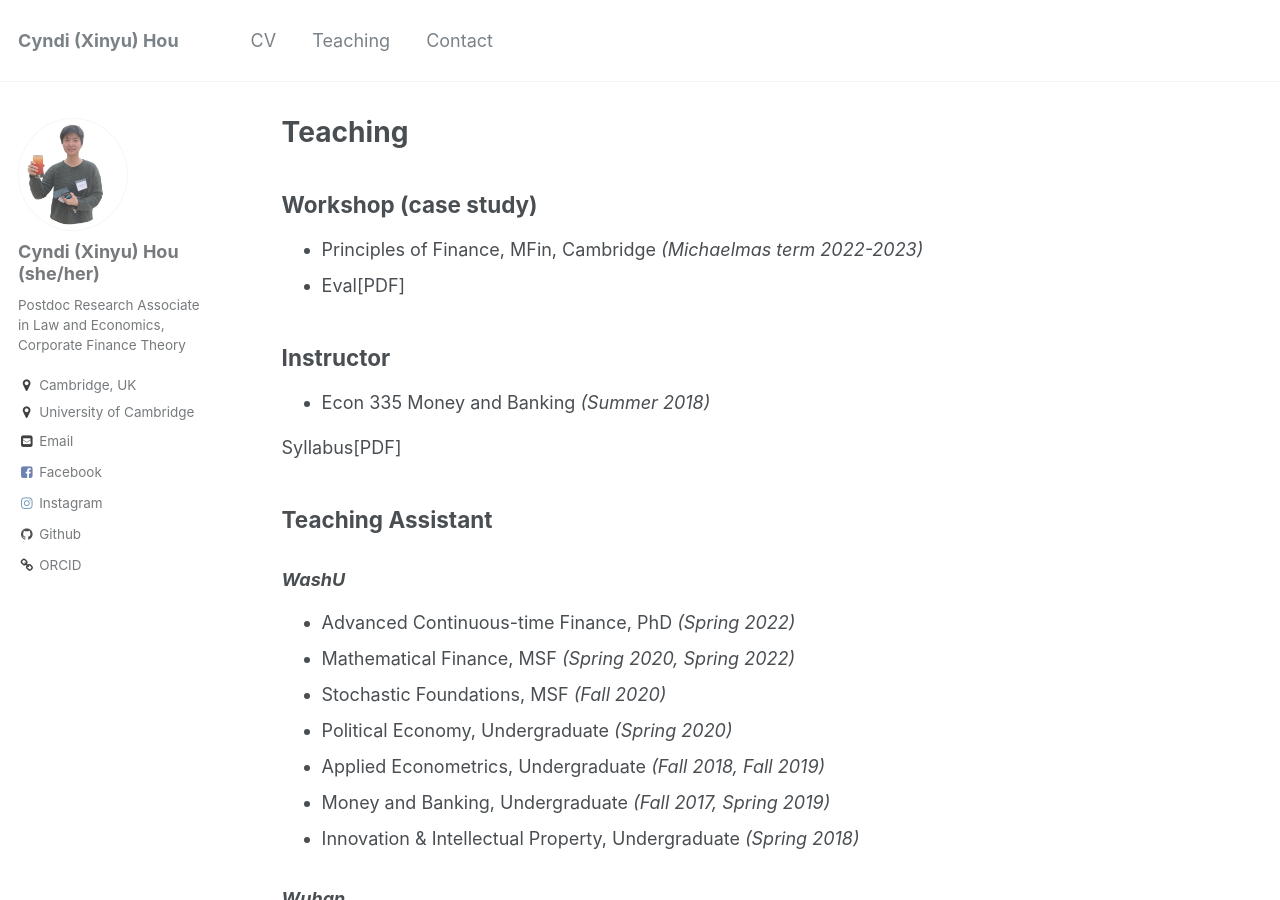
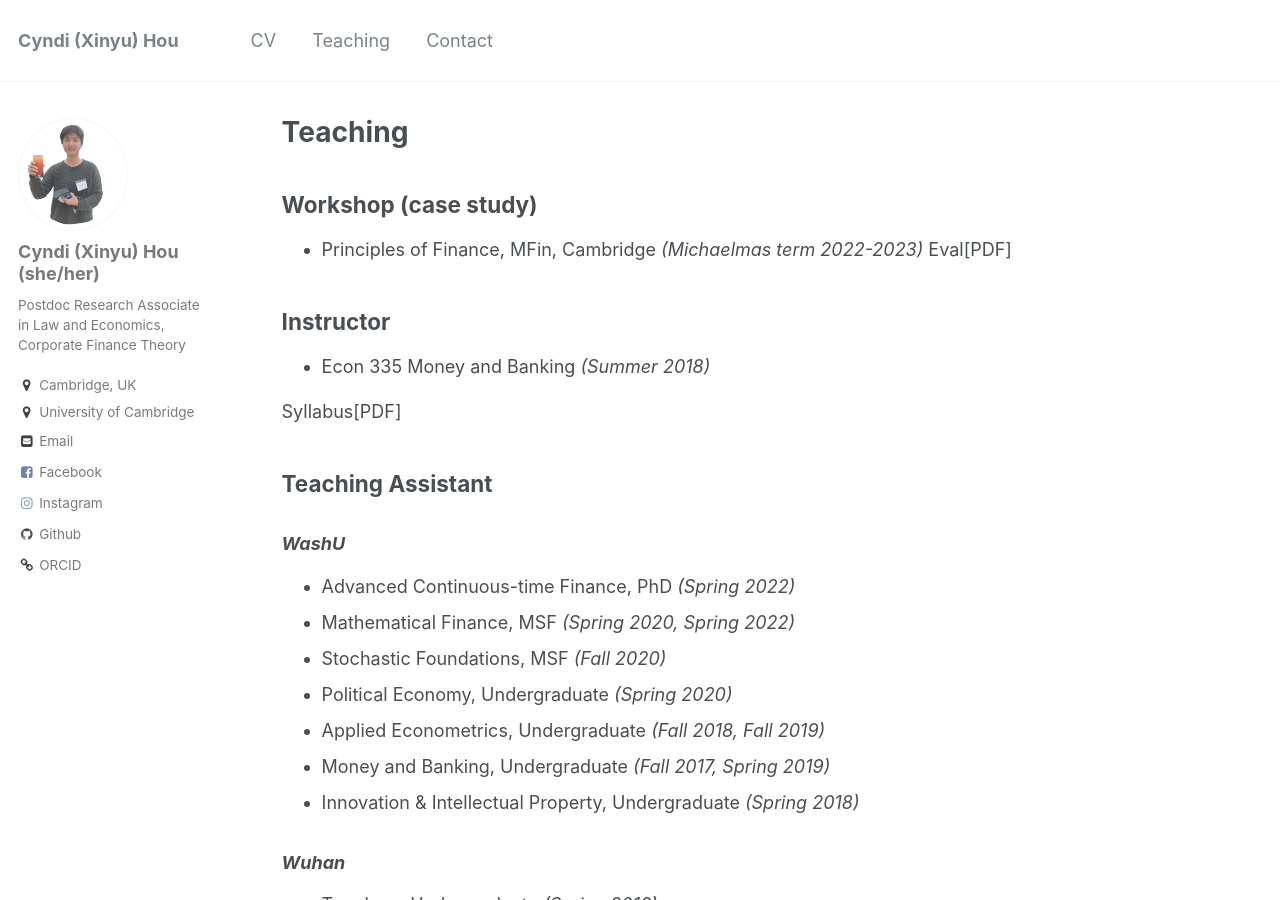
Before and after one commit to xinyuhou94/xinyuhou94.github.io, a Jekyll site: the page built from _pages/teaching.md, in a window 1280 px wide and 900 px high. Built offline with Jekyll 4.4.1, drawn with Linux system fonts in a browser that asks for light colours.

```diff
--- a/_pages/teaching.md
+++ b/_pages/teaching.md
@@ -6,7 +6,7 @@ author_profile: true
 ---
 ## Workshop (case study)
 * Principles of Finance, MFin, Cambridge _(Michaelmas term 2022-2023)_
-* [Eval[PDF]](http://xinyuhou94.github.io/files/MFIN22.pdf)
+[Eval[PDF]](http://xinyuhou94.github.io/files/MFIN22.pdf)
 <!-- <embed src="http://xinyuhou94.github.io/files/MFIN22.pdf" width="650" height="1800" type='application/pdf'> -->
 
 
```
